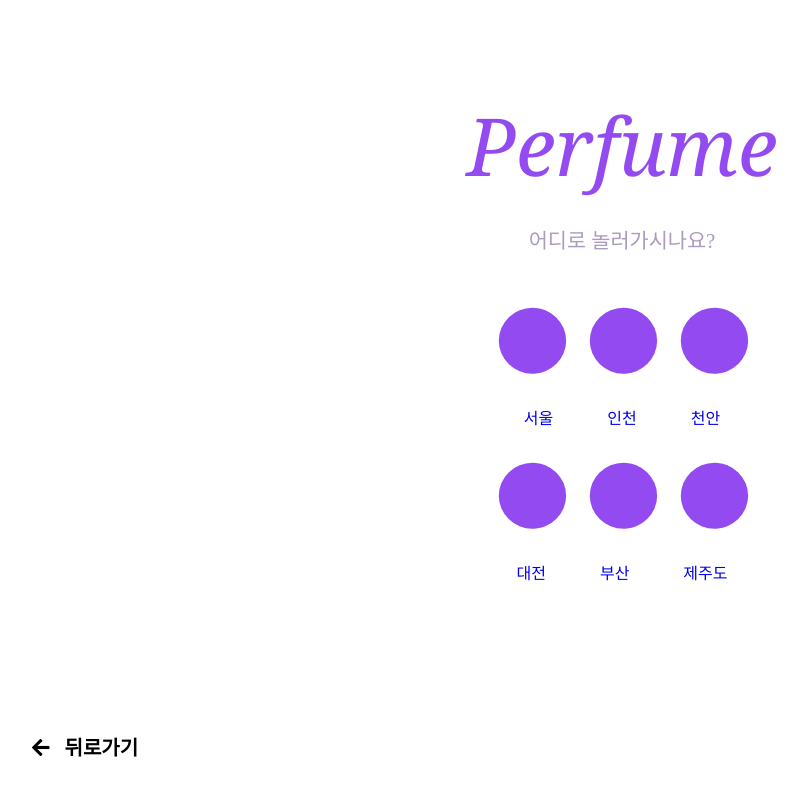
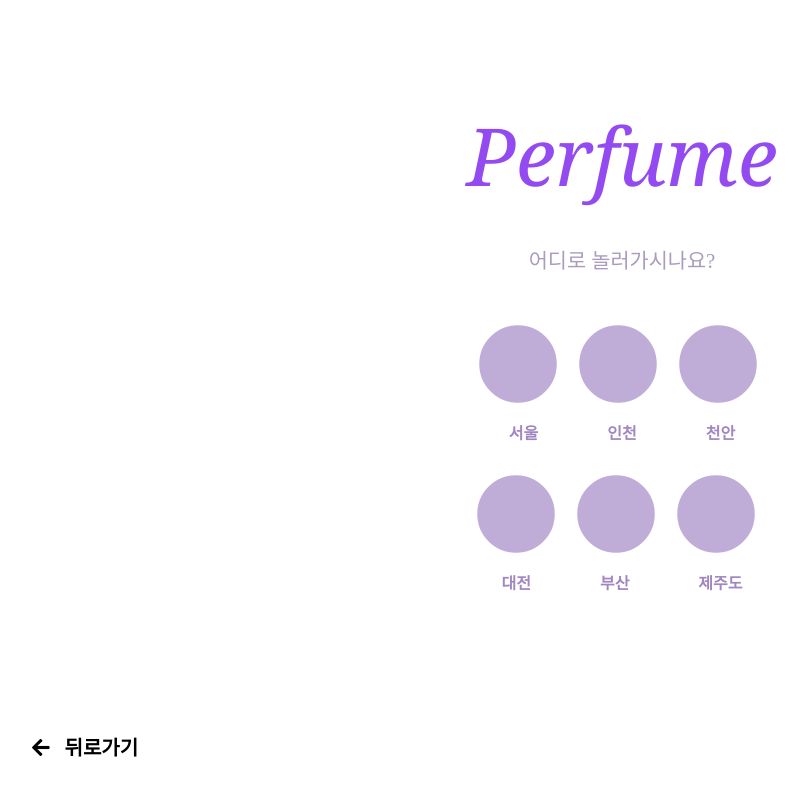
Before and after one commit to LIkelion-at-KOREATECH/PERFUME, a Django app: page /choose/ in a window 1280 px wide. Shown: the whole page, without its empty margins (18-825 px from the left). Run offline with Django 3.2, Linux system fonts and the light colour scheme; some libraries are stand-ins or nearby versions.

Commit message:
fontawesome 추가
지역, 분위기에 사용되는 원 그림을 원 아이콘으로 대체

```diff
--- a/static/css/choose3.css
+++ b/static/css/choose3.css
@@ -38,7 +38,7 @@ body {
 a {
     text-decoration: none;
     color: white;
-    font-family: 'Nanum Gothic', sans-serif;
+    font-family: Bold;
     font-weight: 800;
 }
 
@@ -61,7 +61,7 @@ p {
     font-size: 25px;
     /* 두께 400, 700, 800 사용가능*/
     font-weight: 400;
-    font-family: 'Nanum Gothic', sans-serif;
+    font-family: Bold;
     font-size: 20px;
     padding: 0;
 }
--- a/users/templates/choose.html
+++ b/users/templates/choose.html
@@ -1,5 +1,6 @@
+{% load static %}
 <!-- 지역 선택 페이지 -->
-{% load static %}
+
 <!DOCTYPE html>
 <html lang="en">
 
@@ -11,12 +12,72 @@
     <!-- FontAwesome 아이콘 적용 -->
     <link rel="stylesheet" href="https://cdnjs.cloudflare.com/ajax/libs/font-awesome/5.14.0/css/all.min.css">
     <style>
+        /* css파일과 연동이 안됨 ★ 왜그러지? */
+        .title {
+            color: #934BF1;
+            font-family: Georgia;
+            font-size: 500%;
+            text-align: center;
+            margin-top: 100px;
+            margin-right: auto;
+            margin-left: auto;
+        }
+
+        .subtitle {
+            color: #AB9CBE;
+            font-family: Bold;
+            font-size: 130%;
+            text-align: center;
+            margin-top: 35px;
+            margin-bottom: auto;
+            margin-right: auto;
+            margin-left: auto;
+        }
+
+        .choose_circle {
+            width: 300px;
+            margin-top: 50px;
+            margin-bottom: auto;
+            margin-right: auto;
+            margin-left: auto;
+        }
+
+
         div {
             text-align: center;
         }
 
         a {
-            text-decoration: none
+            text-decoration: none;
+        }
+
+        span {
+            font-weight: bold;
+        }
+
+        .check-btn {
+            color: #bfadd8;
+        }
+
+        .check-btn:hover {
+            color: #823eda;
+        }
+
+        .choose_circle2 {
+            margin-top: 30px;
+            margin-bottom: auto;
+            margin-right: auto;
+            margin-left: auto;
+        }
+
+        .region {
+            color: #A087C2;
+            word-spacing: 65px;
+        }
+
+        .region2 {
+            color: #A087C2;
+            word-spacing: 70px;
         }
     </style>
 
@@ -43,22 +104,30 @@
     </div>
 
     <div class="choose_circle">
-        <a href="{% url 'choose_atm' %}"><img src="{% static 'image/choose_circle.PNG'%}"> </a>
-        <a href="{% url 'choose_atm' %}"><img src="{% static 'image/choose_circle.PNG'%}"> </a>
-        <a href="{% url 'choose_atm' %}"><img src="{% static 'image/choose_circle.PNG'%}"> </a>
+        <a class="check-btn" href="{% url 'choose_atm' %}"><span
+                class="fas fa-5x fa-circle"></span>&nbsp;&nbsp;&nbsp;&nbsp;</a>
+        <a class="check-btn" href="{% url 'choose_atm' %}"><span
+                class="fas fa-5x fa-circle"></span>&nbsp;&nbsp;&nbsp;&nbsp;</a>
+        <a class="check-btn" href="{% url 'choose_atm' %}"><span class="fas fa-5x fa-circle"></span>&nbsp;&nbsp;</a>
         <p class="region">
-            <a href="{% url 'choose_atm' %}">서울</a>
-            <a href="{% url 'choose_atm' %}">인천 </a>
-            <a href="{% url 'choose_atm' %}">천안</a>
+            <span>서울</span>
+            <span>인천</span>
+            <span>천안</span>
         </p>
     </div>
 
     <div class="choose_circle2">
-        <a href="{% url 'choose_atm' %}"><img src="{% static 'image/choose_circle.PNG'%}"> </a>
-        <a href="{% url 'choose_atm' %}"><img src="{% static 'image/choose_circle.PNG'%}"> </a>
-        <a href="{% url 'choose_atm' %}"><img src="{% static 'image/choose_circle.PNG'%}"> </a>
-        <p class="region"><a href="{% url 'choose_atm' %}">대전</a><a href="{% url 'choose_atm' %}"> 부산 </a> <a
-                href="{% url 'choose_atm' %}">제주도</a></p>
+        <a class="check-btn" href="{% url 'choose_atm' %}"><span
+                class="fas fa-5x fa-circle"></span>&nbsp;&nbsp;&nbsp;&nbsp;</a>
+        <a class="check-btn" href="{% url 'choose_atm' %}"><span
+                class="fas fa-5x fa-circle"></span>&nbsp;&nbsp;&nbsp;&nbsp;</a>
+        <a class="check-btn" href="{% url 'choose_atm' %}"><span
+                class="fas fa-5x fa-circle"></span>&nbsp;&nbsp;&nbsp;</a>
+        <p class="region">
+            <span>대전</span>
+            <span>부산</span>
+            <span>제주도</span>
+        </p>
     </div>
 
     <!-- 뒤로가기 버튼 -->
```
Also changed, not shown: static/css/introduce.css (+25 -4 lines), static/css/login.css (+62 -15 lines), static/css/signup.css (+95 -75 lines), static/css/style.css (+55 -30 lines), users/templates/choose_atm.html (+27 -5 lines), db.sqlite3, users/static/image/choose_circle.PNG (deleted).
